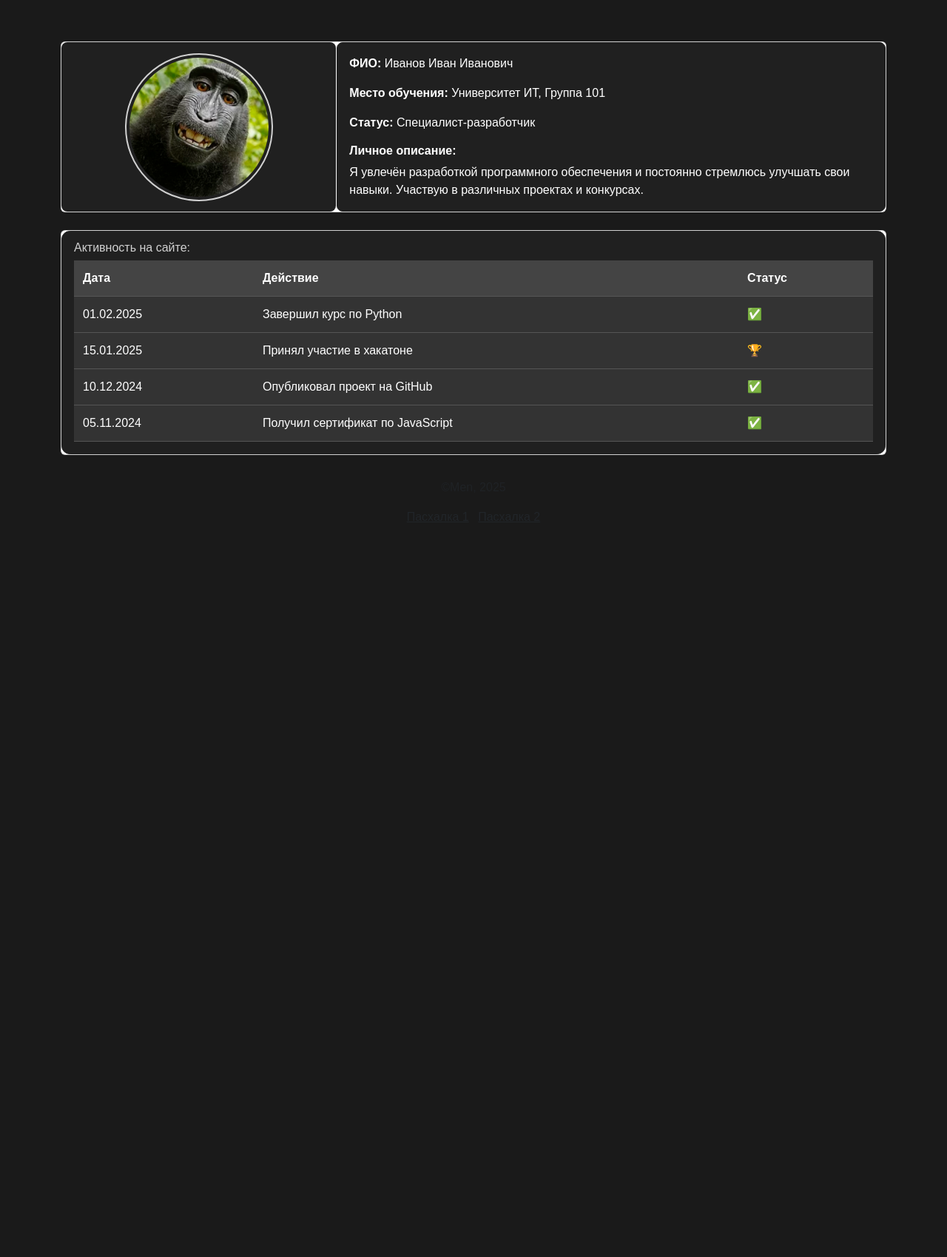
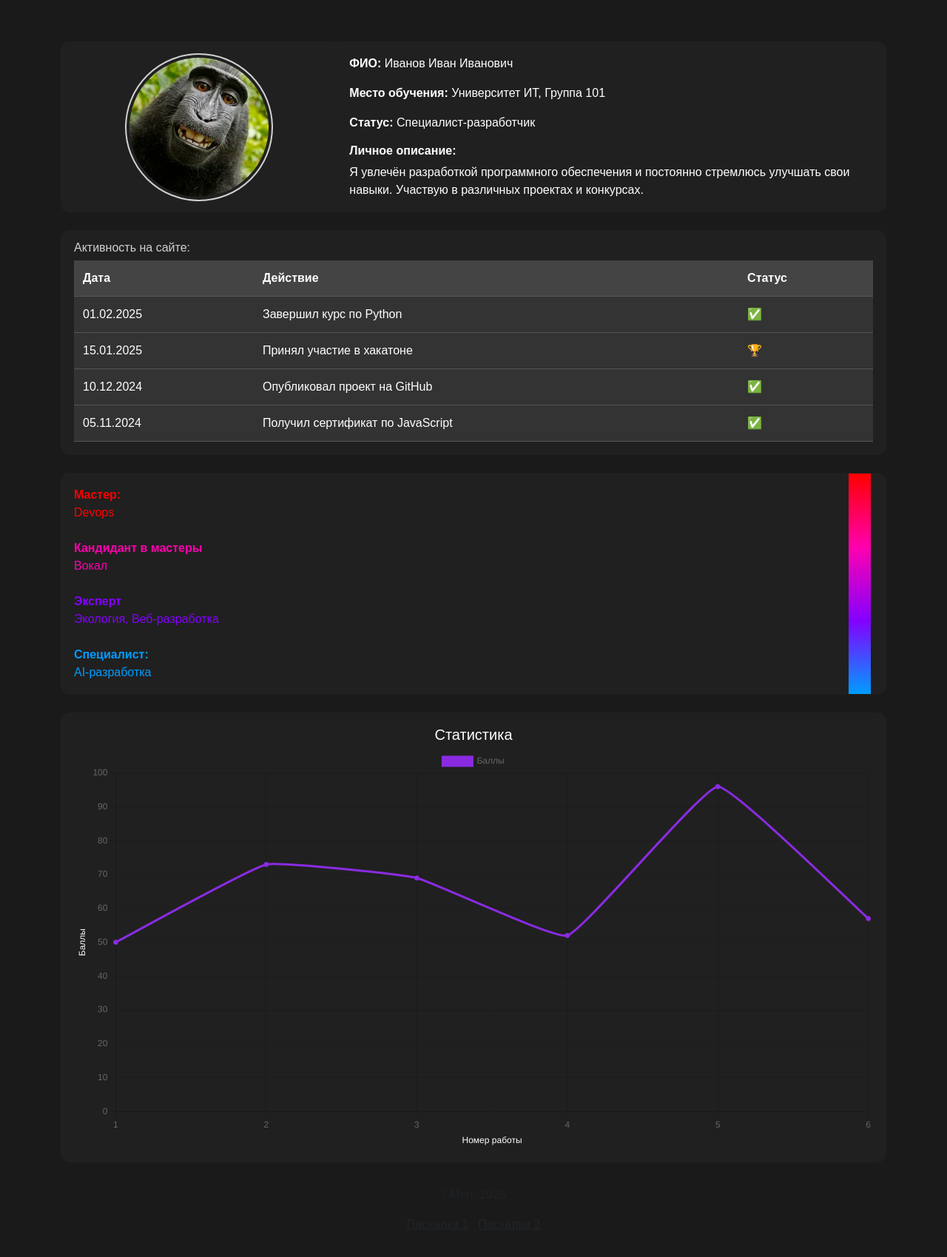
Before and after one commit to alissaryb/sitronics, a Flask app: page /account in a window 1280 px wide. Shown: the part 86-1785 px from the top of the page at 74% size. Before the commit the page ends 792 px from the top, so only its background shows below. Run offline with Flask 3, Linux system fonts and the light colour scheme.

Commit message:
стили

```diff
--- a/static/css/body.css
+++ b/static/css/body.css
@@ -67,3 +67,19 @@ th {
 tr:hover {
     background-color: #555;
 }
+
+.master {
+    color: #ff0000;
+}
+
+.candidat {
+    color: #ff00ae;
+}
+
+.expert {
+    color: #8400ff;
+}
+
+.specialist {
+    color: #009dff;
+}
--- a/static/css/card.css
+++ b/static/css/card.css
@@ -9,6 +9,11 @@
         --purple-active:#7a1db6;
     }
 
+.card{
+    border: 1px solid var(--card-bg);
+    background: var(--card-bg);
+    border-radius: 0.7rem;
+}
 
 .card-body {
     border: 1px solid var(--card-bg);
--- a/templates/account.html
+++ b/templates/account.html
@@ -25,6 +25,9 @@
         color: white;
     }
 
+    div {
+        color: white;
+    }
 </style>
 
     <div class="container mt-5">
@@ -81,6 +84,113 @@
                 </table>
             </div>
         </div>
+
+        <br>
+
+        <style>
+
+    .vertical-bar {
+        width: 30px; /* Ширина вертикального столбика */
+        position: absolute; /* Позволяет свободно позиционировать */
+        right: 20px; /* Прикрепляет к правому краю */
+        top: 0; /* Начинает от верхнего края */
+        height: 100%; /* Растягивается на всю высоту карточки */
+        background: linear-gradient(to bottom, #ff0000, #ff00ae, #8400ff, #009dff); /* Градиент */
+    }
+
+</style>
+
+<div class="card">
+    <div class="card-body">
+        <div class="master" style="font-weight: bold">Мастер:</div>
+        <div class="master">Devops</div>
+        <br>
+
+        <div class="candidat" style="font-weight: bold">Кандидант в мастеры</div>
+        <div class="candidat">Вокал</div>
+        <br>
+
+        <div class="expert" style="font-weight: bold">Эксперт</div>
+        <div class="expert">Экология, Веб-разработка</div>
+        <br>
+
+        <div class="specialist" style="font-weight: bold">Специалист:</div>
+        <div class="specialist">AI-разработка</div>
+
+        <div class="vertical-bar"></div>
+    </div>
+</div>
+
+    <br>
+
+    <div class="card">
+    <div class="card-body">
+        <h5 class="text-center" style="color: white">Статистика </h5>
+        <canvas id="myChart" width="200"></canvas>
+    </div>
+    </div>
+
+    <script>
+
+        const values = [50, 73, 69, 52, 96, 57];
+
+        const labels = values.map((_, index) => index + 1);
+
+        const data = {
+            labels: labels,
+            datasets: [{
+                label: 'Баллы',
+                data: values,
+                fill: false,
+                borderColor: 'rgba(138,43,226,1)',
+                backgroundColor: 'rgba(138,43,226,1)',
+                tension: 0.1
+            }]
+        };
+
+        const config = {
+            type: 'line',
+            data: data,
+            options: {
+                scales: {
+                    y: {
+                        beginAtZero: true,
+                        max: 100,
+                        title: {
+                            display: true,
+                            text: 'Баллы',
+                            color: 'white'
+                        }
+                    },
+                    x: {
+                        title: {
+                            display: true,
+                            text: 'Номер работы',
+                            color: 'white'
+                        }
+                    }
+                },
+                plugins: {
+                    tooltip: {
+                        callbacks: {
+                            displayColors: false,
+                            label: function (tooltipItem) {
+                                return `Баллы: ${tooltipItem.raw}`;
+                            }
+                        }
+                    }
+                }
+            }
+
+        };
+
+        const myChart = new Chart(
+            document.getElementById('myChart'),
+            config
+        );
+    </script>
+     <!-- Вертикальный столбик -->
+
     </div>
 
 {% endblock %}
--- a/templates/base.html
+++ b/templates/base.html
@@ -20,6 +20,7 @@
         integrity="sha384-geWF76RCwLtnZ8qwWowPQNguL3RmwHVBC9FhGdlKrxdiJJigb/j/68SIy3Te4Bkz"
         crossorigin="anonymous"></script>
     <script src="/static/js/theme.js"></script>
+    <script src="https://cdn.jsdelivr.net/npm/chart.js"></script>
 
     <style>
         .nav-link {
--- a/templates/index.html
+++ b/templates/index.html
@@ -24,8 +24,7 @@
     </div>
 </section>
 
-<!-- Categories Grid -->
-<section class="container my-5 py-5">
+<section class="container py-5">
     <h2 class="text-center mb-5">Направления развития</h2>
     <div class="row g-4">
         <div class="col-md-6 col-lg-3">
```
